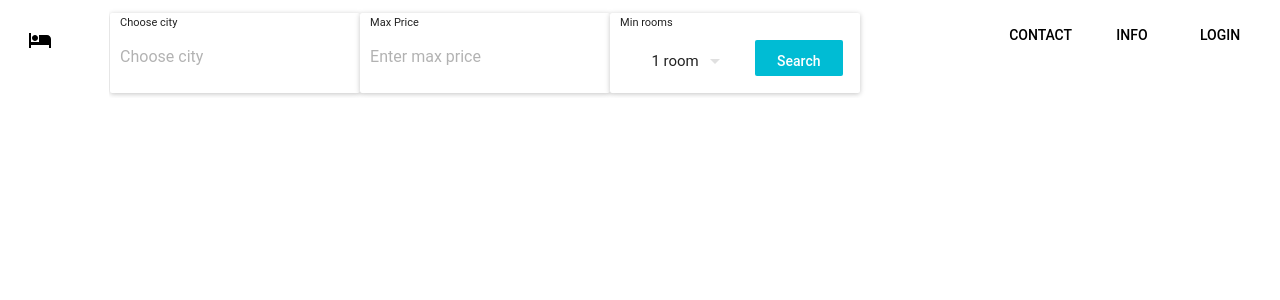
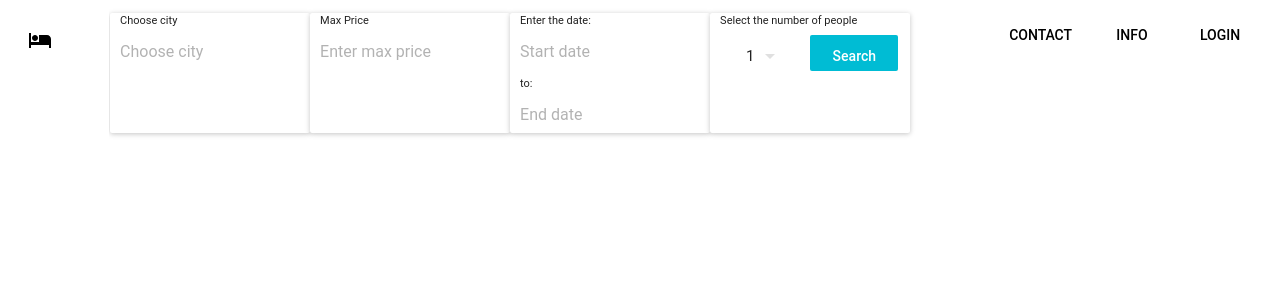
Before and after one commit to Igum92/ReactAppBar, a React (Create React App) app: page / in a window 1280 px wide. Shown: the top 300 px of the page. Built offline with nearby package versions, Linux system fonts and the light colour scheme; what react-tap-event-plugin would draw is missing.

Commit message:
material-ui calendar added

```diff
--- a/src/components/AppBar.js
+++ b/src/components/AppBar.js
@@ -9,9 +9,9 @@ import Search from './Search';
 
 const AppBarSearch = () => {
     return (
-            <AppBar style={{backgroundColor: {white500}, borderStyle: "none", boxShadow: "none", height: "100px"}}
+            <AppBar style={{backgroundColor: {white500}, borderStyle: "none", boxShadow: "none", height: "300px"}}
                     title={<Search/>}
-                    titleStyle={{float: "left", height: "90px"}}
+                    titleStyle={{float: "left", height: "200px"}}
                     iconStyleLeft={{width: "7%"}}
                     iconElementLeft={
                         <div>
--- a/src/components/Search.js
+++ b/src/components/Search.js
@@ -4,15 +4,16 @@ import DropDownMenu from 'material-ui/DropDownMenu';
 import MenuItem from 'material-ui/MenuItem';
 import Paper from 'material-ui/Paper';
 import RaisedButton from 'material-ui/RaisedButton';
+import DatePicker from 'material-ui/DatePicker';
 
 const style = {
     paddingLeft: 10,
     marginTop: 5,
-     height: '80px',
-    width: '250px',
+    height: '120px',
+    width: '200px',
     float: 'left',
     textAlign: 'center',
-    lineHeight: '20px'
+    lineHeight: '15px',
 };
 
 export default class Search extends Component {
@@ -28,9 +29,9 @@ export default class Search extends Component {
     handleUpdateInput = (value) => {
         this.setState({
             dataSource: [
-                value,
-                value + value,
-                value + value + value,
+                'Moscow',
+                'Saint Petersburg',
+                'Vologda'
             ],
         });
     };
@@ -39,7 +40,7 @@ export default class Search extends Component {
         return (
             <div>
                 <Paper style={{...style, marginLeft: 1}} zDepth={1} >
-                    <div style={{fontSize: 11, margin: 0, textAlign: 'left'}}>
+                    <div style={{fontSize: 11, margin: '0 5 0 0', textAlign: 'left'}}>
                         Choose city
                     </div>
                     <AutoComplete
@@ -52,7 +53,7 @@ export default class Search extends Component {
                 </Paper>
 
                 <Paper style={style} zDepth={1} >
-                    <div style={{fontSize: 11, margin: 0, textAlign: 'left'}}>
+                    <div style={{fontSize: 11, margin: '0 5 0 0', textAlign: 'left'}}>
                         Max Price
                     </div>
                     <AutoComplete
@@ -63,18 +64,37 @@ export default class Search extends Component {
 
                     />
                 </Paper>
+                <Paper style={style} zDepth={1} >
+                    <div style={{fontSize: 11, margin: '0 5 0 0', textAlign: 'left'}}>
+                        Enter the date:
+                    </div>
+
+                    <div>
+                        <DatePicker hintText="Start date"
+                                    underlineStyle={{display: "none"}}/>
+
+                        <div style={{fontSize: 11, margin: 0, textAlign: 'left'}}>
+                            to:
+                        </div>
+
+                        <DatePicker hintText="End date" mode="landscape"
+                                    underlineStyle={{display: "none"}}/>
+                    </div>
+
+
+                </Paper>
 
                 <Paper style={style} zDepth={1} >
-                    <div style={{fontSize: 11, margin: 0, textAlign: 'left'}}>
-                        Min rooms
+                    <div style={{fontSize: 11, margin: '0 5 0 0', textAlign: 'left'}}>
+                        Select the number of people
                     </div>
                     <DropDownMenu value={this.state.value}
                                   onChange={this.handleChange}
                                   labelStyle={{overflow: "visible"}}
                                   underlineStyle={{display: "none"}}>
-                        <MenuItem value={1} primaryText="1 room"/>
-                        <MenuItem value={2} primaryText="2 room"/>
-                        <MenuItem value={3} primaryText="3 room"/>
+                        <MenuItem value={1} primaryText="1"/>
+                        <MenuItem value={2} primaryText="2"/>
+                        <MenuItem value={3} primaryText="3"/>
                     </DropDownMenu>
                     <RaisedButton label="Search"
                                   labelStyle={{ textTransform: 'none'}}
```
